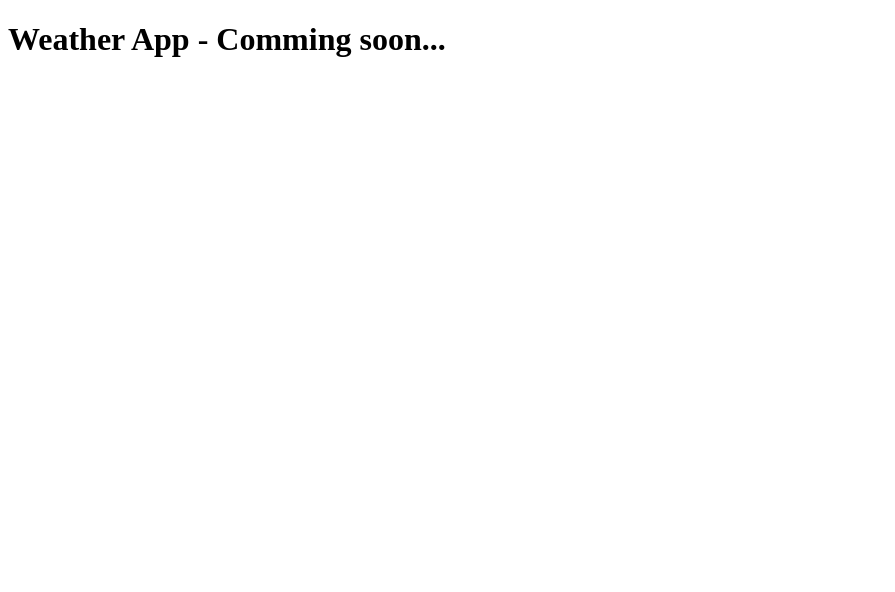
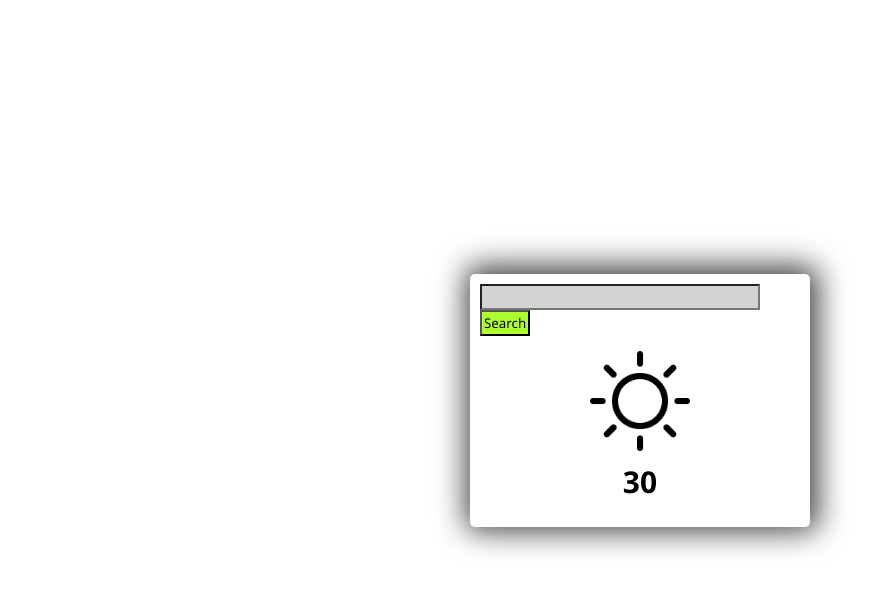
Before and after one commit to pradheepkum/weatherapp, a plain HTML site: page index.html in a window 1280 px wide. Shown: the whole page, without its empty margins (0-895 px from the left). Drawn offline with Linux system fonts and the light colour scheme.

Commit message:
frame of the project created

```diff
--- a/index.css
+++ b/index.css
@@ -0,0 +1,53 @@
+*{
+    margin: 0;
+    font-family: 'Segoe UI', Tahoma, Geneva, Verdana, sans-serif;
+}
+
+.container{
+    width: 100%;
+    height: 100vh;
+    display: flex;
+    align-items: center;
+    justify-content: center;
+}
+.card{
+    background-color: white;
+    min-width: 25%;
+    padding: 10px;
+    display: flex;
+    align-items: center;
+    justify-content: center;
+    border-radius: 5px;
+    -webkit-box-shadow: 2px -2px 30px 6px rgba(0,0,0,0.75);
+    -moz-box-shadow: 2px -2px 30px 6px rgba(0,0,0,0.75);
+    box-shadow: 2px -2px 30px 6px rgba(0,0,0,0.75);
+    flex-direction: column;
+}
+.search_group{
+    width: 100%;
+}
+.search_group input{
+    padding: 2px;
+    width: 85%;
+    background-color: lightgray;
+    color: white;
+}
+.search_group button{
+    padding: 2px;
+    background-color: greenyellow;
+    color: black;
+}
+.result{
+    padding: 15px;
+}
+.result img{
+    width: 100px;
+    display: flex;
+    margin-bottom: 10px;
+
+}
+.result h2{
+    width: 100%;
+    text-align: center;
+    font-size: 30px;
+}
--- a/index.html
+++ b/index.html
@@ -4,8 +4,21 @@
     <meta charset="UTF-8">
     <meta name="viewport" content="width=device-width, initial-scale=1.0">
     <title>Weather App</title>
+    <link rel="stylesheet" href="index.css">
 </head>
 <body>
-    <h1>Weather App - Comming soon...</h1>
+    <div class="container">
+        <div class="card">
+            <div class="search_group">
+                <input />
+                <button>Search</button>
+            </div>
+            <div class="result">
+                <img src="sun.png"/>
+                <h2>30</h2>
+            </div>
+
+        </div>
+    </div>
 </body>
 </html>
```
Also changed, not shown: sun.png (added).
